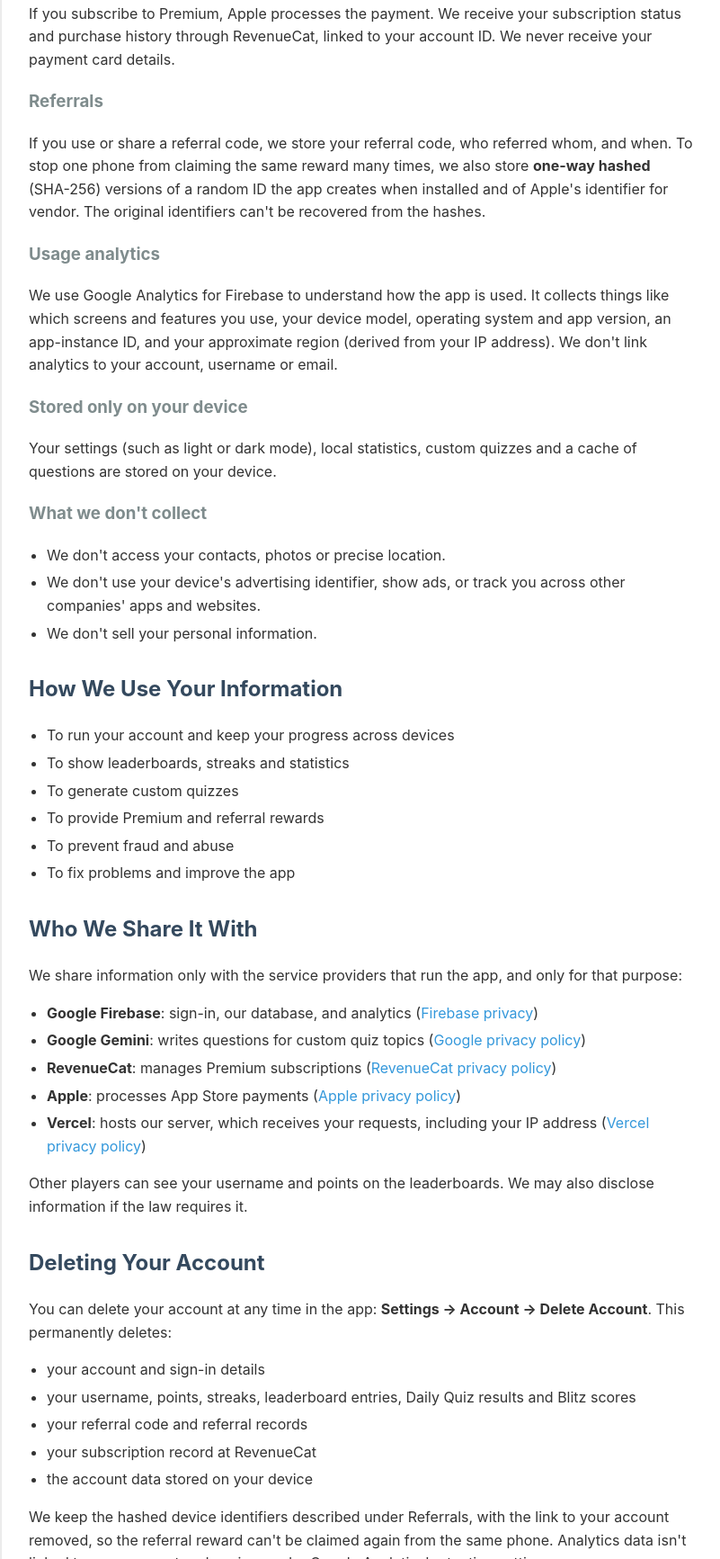
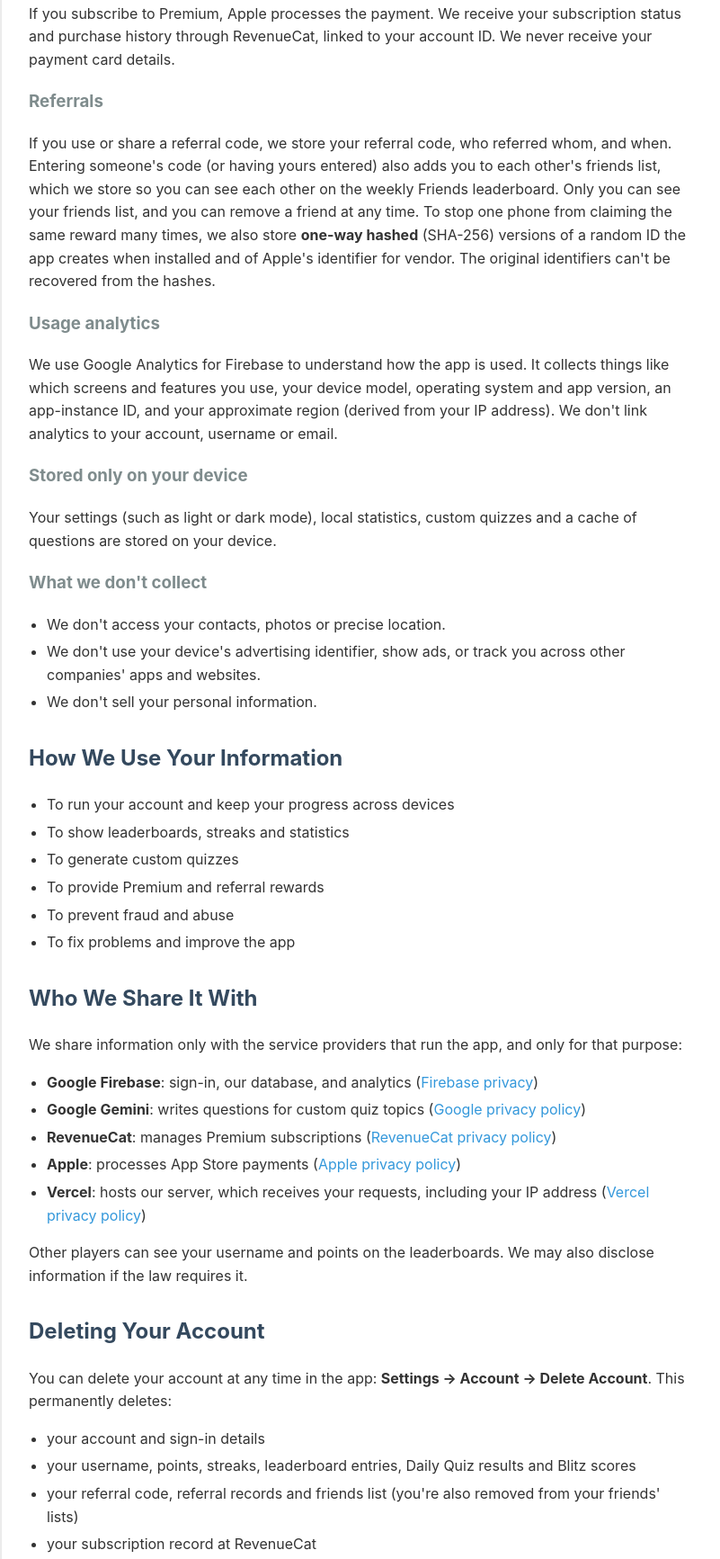
Before and after one commit to adamgarland/trivia-app-docs, a plain HTML site: page index.html in a window 1280 px wide. Shown: the part 1067-2800 px from the top of the page at 90% size, without its empty margins (238-1039 px from the left). Drawn offline with Linux system fonts and the light colour scheme.

Commit message:
Privacy policy: friends list for the weekly Friends leaderboard
Co-Authored-By: Claude Opus 5.5 <noreply@anthropic.com>

```diff
--- a/index.html
+++ b/index.html
@@ -73,7 +73,7 @@
         <h1>Privacy Policy for Daily Trivia App</h1>
 
         <div class="last-updated">
-            <strong>Last updated:</strong> November 25, 2026
+            <strong>Last updated:</strong> November 26, 2026
         </div>
 
         <h2>Introduction</h2>
@@ -104,7 +104,7 @@
         <p>If you subscribe to Premium, Apple processes the payment. We receive your subscription status and purchase history through RevenueCat, linked to your account ID. We never receive your payment card details.</p>
 
         <h3>Referrals</h3>
-        <p>If you use or share a referral code, we store your referral code, who referred whom, and when. To stop one phone from claiming the same reward many times, we also store <strong>one-way hashed</strong> (SHA-256) versions of a random ID the app creates when installed and of Apple's identifier for vendor. The original identifiers can't be recovered from the hashes.</p>
+        <p>If you use or share a referral code, we store your referral code, who referred whom, and when. Entering someone's code (or having yours entered) also adds you to each other's friends list, which we store so you can see each other on the weekly Friends leaderboard. Only you can see your friends list, and you can remove a friend at any time. To stop one phone from claiming the same reward many times, we also store <strong>one-way hashed</strong> (SHA-256) versions of a random ID the app creates when installed and of Apple's identifier for vendor. The original identifiers can't be recovered from the hashes.</p>
 
         <h3>Usage analytics</h3>
         <p>We use Google Analytics for Firebase to understand how the app is used. It collects things like which screens and features you use, your device model, operating system and app version, an app-instance ID, and your approximate region (derived from your IP address). We don't link analytics to your account, username or email.</p>
@@ -145,7 +145,7 @@
         <ul>
             <li>your account and sign-in details</li>
             <li>your username, points, streaks, leaderboard entries, Daily Quiz results and Blitz scores</li>
-            <li>your referral code and referral records</li>
+            <li>your referral code, referral records and friends list (you're also removed from your friends' lists)</li>
             <li>your subscription record at RevenueCat</li>
             <li>the account data stored on your device</li>
         </ul>
```
